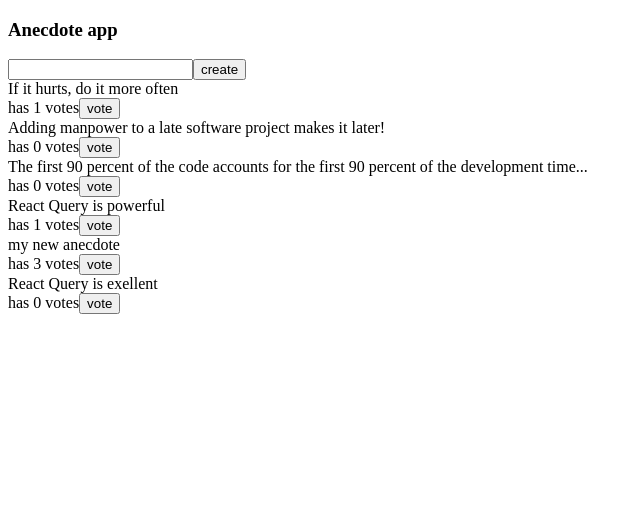
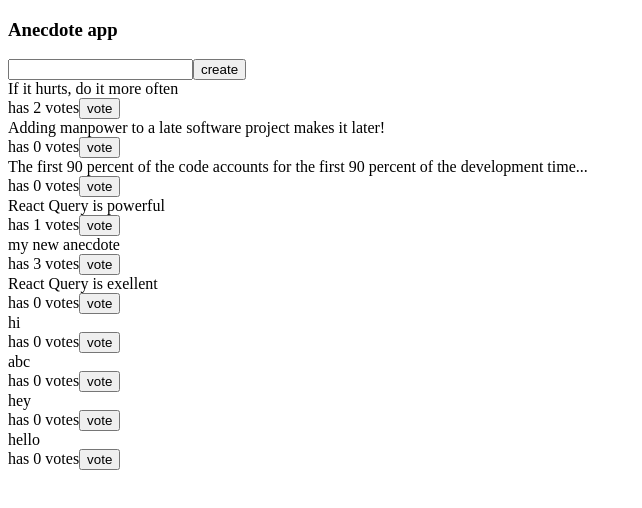
Before and after one commit to GilbertIrumva/fullstackopenPart6, a React (Vite) app in the folder query-anecdotes/: page / in a window 1280 px wide. Shown: the top 508 px of the page, without its empty margins (0-642 px from the left). Built offline with nearby package versions, Linux system fonts and the light colour scheme; data requests are answered from the project's data file.

Commit message:
completion of exercise 6.20 querry anecdotes

```diff
--- a/query-anecdotes/db.json
+++ b/query-anecdotes/db.json
@@ -3,7 +3,7 @@
     {
       "content": "If it hurts, do it more often",
       "id": "1",
-      "votes": 1
+      "votes": 2
     },
     {
       "content": "Adding manpower to a late software project makes it later!",
@@ -29,6 +29,26 @@
       "content": "React Query is exellent",
       "votes": 0,
       "id": "xZ3TPRerr1k"
+    },
+    {
+      "content": "hi ",
+      "votes": 0,
+      "id": "ToObiC_Th6U"
+    },
+    {
+      "content": "abc",
+      "votes": 0,
+      "id": "RP3fMd9tvB0"
+    },
+    {
+      "content": "hey",
+      "votes": 0,
+      "id": "04pVUatNu-U"
+    },
+    {
+      "content": "hello",
+      "votes": 0,
+      "id": "GKi6YF7qx0w"
     }
   ],
   "$schema": "./node_modules/json-server/schema.json"
--- a/query-anecdotes/src/App.jsx
+++ b/query-anecdotes/src/App.jsx
@@ -32,8 +32,10 @@
     }, 5000)
   }
 
+
 const newAnecdoteMutation = useMutation({
   mutationFn: createAnecdote,
+
   onSuccess: (newAnecdote) => {
     queryClient.invalidateQueries({
       queryKey: ['anecdotes']
@@ -42,8 +44,15 @@
     showNotification(
       `you created '${newAnecdote.content}'`
     )
+  },
+
+  onError: (error) => {
+    showNotification(
+      error.response.data.error
+    )
   }
 })
+
 
   const voteMutation = useMutation({
     mutationFn: updateAnecdote,
```
Lines whose indentation alone changed are shown as unchanged.
